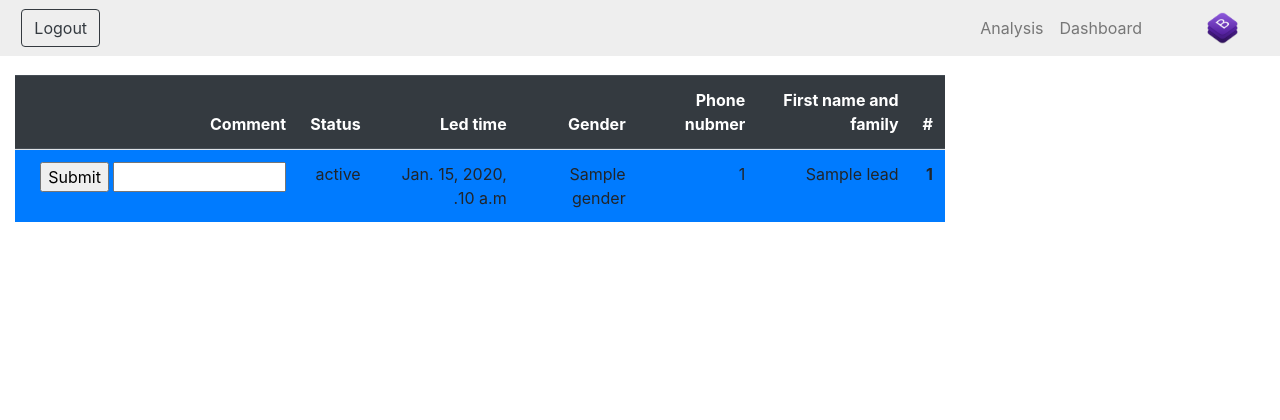
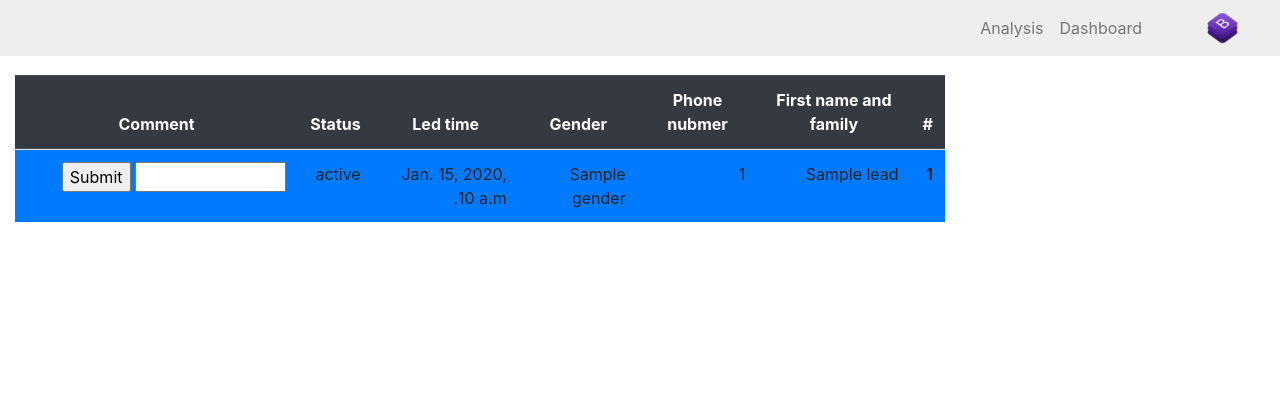
Before and after one commit to zahed-zibaee/academyfarda_landing_page1, a Django app: template templates/leads/dashboard/dashboard.html in a window 1280 px wide. Shown: the top 420 px of the page. Run offline with Django 3.2, Linux system fonts and the light colour scheme; the template is opened without the code that fills it: most values are stand-ins (such as "Sample title", 1, 10 or a date in 2020); one stand-in notice (Sample message) is shown; some libraries are stand-ins or nearby versions.

Commit message:
TODOs,Massage,logout

```diff
--- a/academyfarda_landing_page1/urls.py
+++ b/academyfarda_landing_page1/urls.py
@@ -16,7 +16,7 @@ Including another URLconf
 from django.conf.urls import url, include, handler404
 from django.contrib import admin
 from leads import views as leads_views
-
+#TODO change from leads import views as leads_views to something dynamic
 urlpatterns = [
     url(r'^admin/?', admin.site.urls),
     url(r'', include('leads.urls')),
--- a/leads/admin.py
+++ b/leads/admin.py
@@ -2,12 +2,12 @@
 from __future__ import unicode_literals
 
 from django.contrib import admin
-from models import Lead, Token, Comment
-import csv
+from .models import Lead, Token, Comment
 from django.http import HttpResponse
 from django.utils.encoding import smart_str
 from django.contrib.admin import DateFieldListFilter
 from datetime import datetime
+import csv
 
 
 # Register your models here.
--- a/leads/models.py
+++ b/leads/models.py
@@ -14,6 +14,7 @@ class Token(models.Model):
         return str(self.user) + "_Token"
 
 class Lead(models.Model):
+    #TODO make a function witch give us a shamsi date
     token = models.ForeignKey(Token, on_delete=models.SET_NULL, unique=False, null=True, editable=False,)
     name_and_family = models.CharField(max_length=500, null=False, default='No Name', blank=False)
     GENDER_CHOICES = (
--- a/leads/urls.py
+++ b/leads/urls.py
@@ -1,11 +1,11 @@
 from django.conf.urls import url
 from django.contrib.auth.views import login
-import views
+from . import views
 
 
 urlpatterns = [
+    #TODO: 1-change submit/leads to leads/saubmit 2-acount/login 3-leads/dashboard or analysis
     url(r'^submit/leads/?$', views.submit_Leads, name='submit_Leads'),
-    url(r'^query/?$', views.query_Leads, name='query_Leads'),
     url(r'^analysis/?$', views.analysis, name='analysis'),
     url(r'^login/?$', views.login, name='login'),
     url(r'^dashboard/?$', views.dashboard, name='dashboard'),
--- a/static/leads/base/css/style.css
+++ b/static/base/css/style.css
@@ -242,12 +242,6 @@
 	direction: rtl;
   }
 
-.float-r {
-	float: right;
-}
-.float-l {
-	float: left;
-}
 .mt-50 {
   margin-top: 50px;
 }
--- /dev/null
+++ b/static/base/js/main.js
@@ -0,0 +1,5 @@
+
+
+setTimeout(function() {
+    $('#message').fadeOut('slow');
+}, 5000 );
--- a/templates/base/base.html
+++ b/templates/base/base.html
@@ -2,22 +2,25 @@
 <!DOCTYPE html>
 <html lang="en">
     <head>
-        <link rel="stylesheet" type="text/css" href="{% static 'leads/base/css/style.css' %}">
+        <meta charset="utf-8">
+        <link rel="stylesheet" type="text/css" href="{% static 'base/css/style.css' %}">
+        <script src="{% static 'base/js/main.js' %}"></script>
+
         <link rel="stylesheet" href="{% static 'leads/login/bootstrap/css/bootstrap.min.css' %}">
         <script src="{% static 'leads/login/jquery/jquery.js' %}"></script>
         <script src="{% static 'leads/login/bootstrap/js/bootstrap.min.js' %}"></script>
-        <meta charset="utf-8">
+
         <title>{% block title %}Leads Counter{% endblock %}</title>
     </head>
     <body >
         {% if request.get_full_path == "/login" %}
         {% elif request.get_full_path == "/login/" %}
         {% else %}
-        {% include 'base/partials/header.html' %}
+        {% include 'base/partials/_header.html' %}
         {% endif %}
         <main role="main" class="m-color">
             {% block content %} {% endblock %}
         </main>
-        {% include 'base/partials/footer.html' %}
+        {% include 'base/partials/_footer.html' %}
     </body>
 </html>
--- /dev/null
+++ b/templates/base/partials/_alerts.html
@@ -0,0 +1,17 @@
+{% if messages %}
+    {% for message in messages %}
+        <div class="container" id="message">
+            <div class="alert alert-{{ message.tags }} alert-dismissible text-center" role="alert">
+                <button class="close" type="button" data-dismiss="alert"><span aria-hidden="true">&times;</span></button>
+                <strong>
+                    {% if message.level == DEFAULT_MESSAGE_LEVELS.ERROR %}
+                        Error:
+                    {% else %}
+                        {{ message.tags | title }}
+                    {% endif %}
+                </strong>
+                {{ message }}
+            </div>
+        </div>
+    {% endfor %}
+{% endif %}
--- a/templates/base/partials/header.html
+++ b/templates/base/partials/_header.html
@@ -1,14 +1,12 @@
 {% load static %}
 <header dir="rtl">
     <nav class="navbar navbar-expand-md navbar-light fixed-top m-b-color b-color">
-        <div class="">
-            <img src="{% static '/leads/base/media/logo.png' %}" width="35" height="32" class="mr-4 img-jello" alt="Logo">
-        </div>
+        <img src="{% static 'base/media/logo.png' %}" width="35" height="32" class="mr-4 img-jello" alt="Logo">
         <button class="navbar-toggler" type="button" data-toggle="collapse" data-target="#navbarTogglerDemo03" aria-controls="navbarTogglerDemo03" aria-expanded="false" aria-label="Toggle navigation">
             <span class="navbar-toggler-icon"></span>
         </button>
         <div class="collapse navbar-collapse" id="navbarTogglerDemo03">
-            <div class="col-xl-11 col-md-10">
+            <div class="col-lg-6 ">
                 <ul class="navbar-nav mt-2 mt-lg-0 ">
                     <li class="nav-item {% if request.resolver_match.url_name == 'dashboard' %}  active {% endif %}">
                         <a class="nav-link" href="{% url 'dashboard' %}">Dashboard</a>
@@ -17,15 +15,24 @@
                         <a class="nav-link" href="{% url 'analysis' %}">Analysis</a>
                     </li>
 
-
                 </ul>
             </div>
-            <div class="col-xl-1 col-md-2">
-                <form class="form-inline">
-                    <button class="btn btn-outline-dark " type="button"> Logout </button>
-                </form>
+            <div class="col-lg-2 "><p> </p></div>
+            {% if user.is_authenticated %}
+            <div class="col-lg-4">
+            <form class="form-inline">
+                <span class="navbar-text d-none d-md-block mx-auto ">
+                    Wellcome {{ user.username }}
+                </span>
+                <button class="btn btn-dark " type="button"> Logout </button>
+
+            </form>
             </div>
+            {% else %}
+
+            {% endif %}
         </div>
     </nav>
+    <div class="mt-75"><p> </p></div>
 
 </header>
--- a/templates/leads/analysis/analysis.html
+++ b/templates/leads/analysis/analysis.html
@@ -1,4 +1,5 @@
 {% extends 'base/base.html'  %}
 {% block content %}
+{% include 'base/partials/_alerts.html' %}
 <p>analysis</p>
 {% endblock %}
--- a/templates/leads/dashboard/dashboard.html
+++ b/templates/leads/dashboard/dashboard.html
@@ -1,12 +1,11 @@
 {% extends 'base/base.html'  %}
 {% block content %}
-<div class="col-3 mt-75">
-
-</div>
+{% include 'base/partials/_alerts.html' %}
+<div class="col-3"></div>
 <!-- main table -->
-<div class="col-9 mt-75">
-<table class="table  table-striped table-hover rtl text-right">
-        <thead class="thead-dark ">
+<div class="col-9 d-none d-md-block">
+<table class="table  table-striped table-hover rtl text-right ">
+        <thead class="thead-dark text-center">
           <tr>
             <th scope="col">#</th>
             <th scope="col">First name and family</th>
@@ -41,7 +40,7 @@
             <td>{{ lead.register_status }}</td>
             <td>
             <form class="form" role="form" autocomplete="off" id="formLogin" novalidate="" method="POST">
-                    <input type="text" class="mb-3 floatContainer col-8">
+                    <input type="text" class="mb-3 floatContainer col-7">
                     <input type="button" action="submit" value="Submit">
             </form>
             </td>
```
Also changed, not shown: leads/views.py (+24 -29 lines), templates/leads/login/login.html (+3 -5 lines), static/base/media/logo.png (renamed from static/leads/base/media/logo.png), templates/base/partials/_footer.html (renamed from templates/base/partials/footer.html), templates/base/partials/_navbar.html (added).
